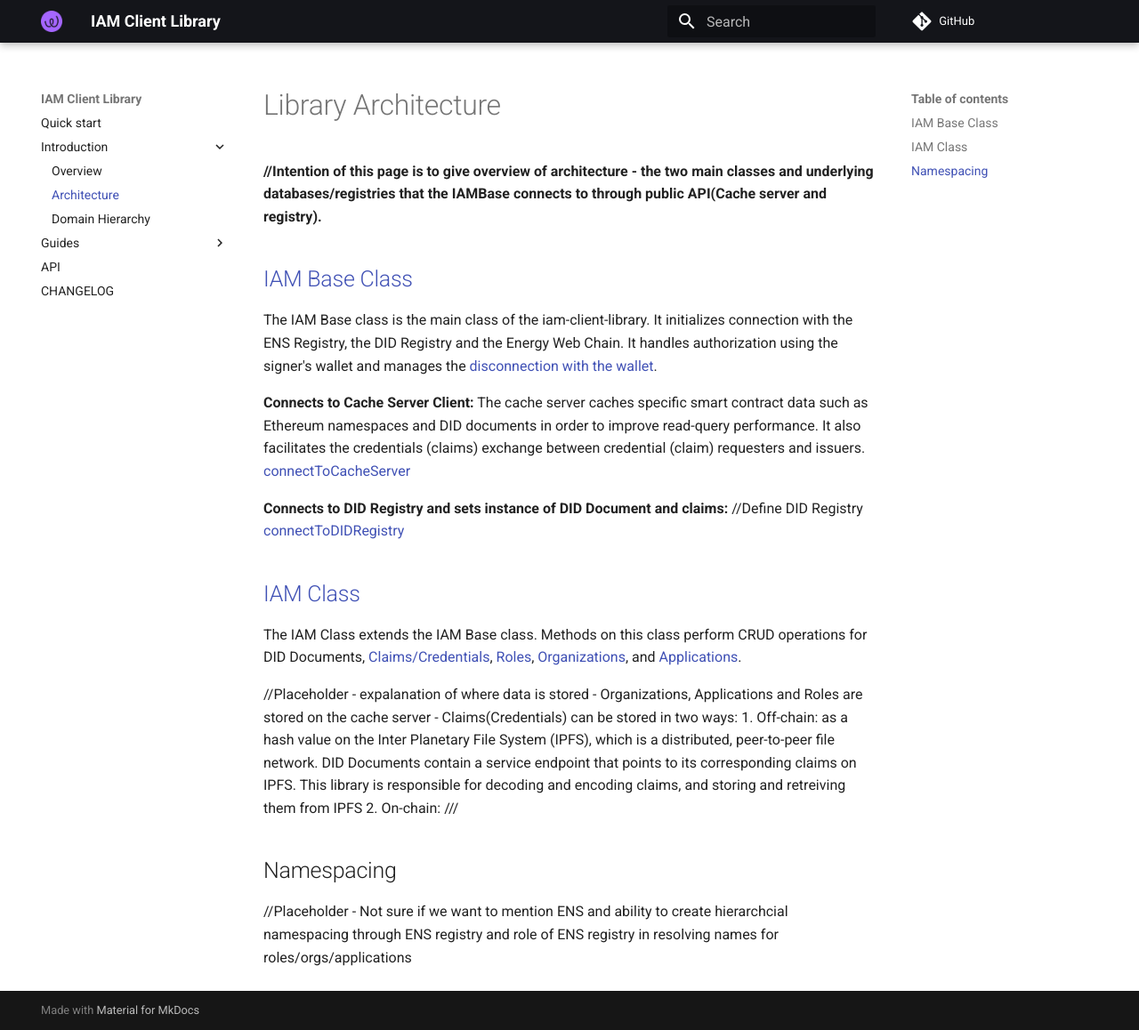
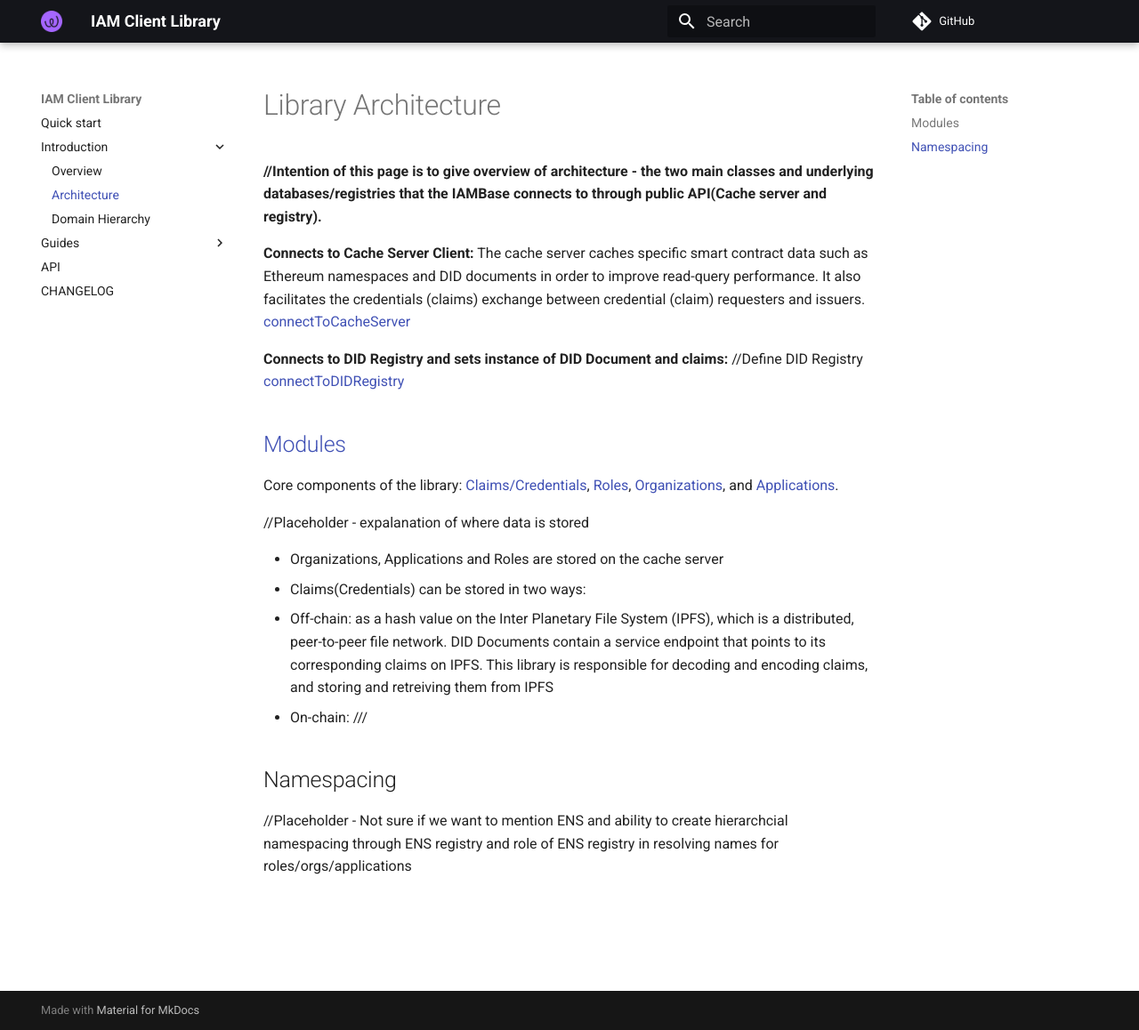
Before and after one commit to energywebfoundation/iam-client-lib, an MkDocs documentation site: the page built from docs/intro/architecture.md, in a window 1280 px wide and 1158 px high. Shown: the whole window at 89% size. Built offline with MkDocs 1.6.1 and Material for MkDocs 9.7.7, drawn with Linux system fonts in a browser that asks for light colours; comment, search, counter and statistics services are not loaded.

Commit message:
fix(docs): architecture

```diff
--- a/docs/intro/architecture.md
+++ b/docs/intro/architecture.md
@@ -2,30 +2,21 @@
 
 **//Intention of this page is to give overview of architecture - the two main classes and underlying databases/registries that the IAMBase connects to through public API(Cache server and registry).**
 
-## [IAM Base Class](../api/classes/iam_iam_base.IAMBase.md)
-The IAM Base class is the main class of the iam-client-library. It initializes connection with the ENS Registry, the DID Registry and the Energy Web Chain. It handles authorization using the signer's wallet and manages the [disconnection with the wallet](../api/classes/iam_iam_base.IAMBase.md#closeconnection).
+**Connects to Cache Server Client:** The cache server caches specific smart contract data such as Ethereum namespaces and DID documents in order to improve read-query performance. It also facilitates the credentials (claims) exchange between credential (claim) requesters and issuers. [connectToCacheServer](../api/modules.md#init)
 
-**Connects to Cache Server Client:**
- The cache server caches specific smart contract data such as Ethereum namespaces and DID documents in order to improve read-query performance. It also facilitates the credentials (claims) exchange between credential (claim) requesters and issuers.
-[connectToCacheServer](../api/classes/iam_iam_base.IAMBase.md#connecttocacheserver)
+**Connects to DID Registry and sets instance of DID Document and claims:** //Define DID Registry [connectToDIDRegistry](../api/modules.md#init)
 
+## [Modules](../api/modules.md)
 
-**Connects to DID Registry and sets instance of DID Document and claims:**
-//Define DID Registry
-[connectToDIDRegistry](../api/classes/iam_iam_base.IAMBase.md#connecttodidregistry)
-
-
-## [IAM Class](../api/modules/iam.md)
-The IAM Class extends the IAM Base class. Methods on this class perform CRUD operations for DID Documents, [Claims/Credentials](guides/claim.md),
-[Roles](guides/role.md),
-[Organizations](guides/organization.md), and
-[Applications](guides/applications.md).
+Core components of the library: [Claims/Credentials](../guides/claim.md), [Roles](../guides/role.md), [Organizations](../guides/organization.md), and [Applications](../guides/application.md).
 
 //Placeholder - expalanation of where data is stored
+
 - Organizations, Applications and Roles are stored on the cache server
 - Claims(Credentials) can be stored in two ways:
-    1. Off-chain: as a hash value on the Inter Planetary File System (IPFS), which is a distributed, peer-to-peer file network. DID Documents contain a service endpoint that points to its corresponding claims on IPFS. This library is responsible for decoding and encoding claims, and storing and retreiving them from IPFS
-    2. On-chain: ///
+  1. Off-chain: as a hash value on the Inter Planetary File System (IPFS), which is a distributed, peer-to-peer file network. DID Documents contain a service endpoint that points to its corresponding claims on IPFS. This library is responsible for decoding and encoding claims, and storing and retreiving them from IPFS
+  2. On-chain: ///
 
 ## Namespacing
+
 //Placeholder - Not sure if we want to mention ENS and ability to create hierarchcial namespacing through ENS registry and role of ENS registry in resolving names for roles/orgs/applications
--- a/mkdocs.yml
+++ b/mkdocs.yml
@@ -6,7 +6,6 @@ nav:
       - 'Architecture': intro/architecture.md
       - 'Domain Hierarchy': intro/domainhierarchy.md
   - 'Guides':
-      - 'Initialization': guides/initialization.md
       - 'Application': guides/application.md
       - 'Asset': guides/asset.md
       - 'Organization': guides/organization.md
```
